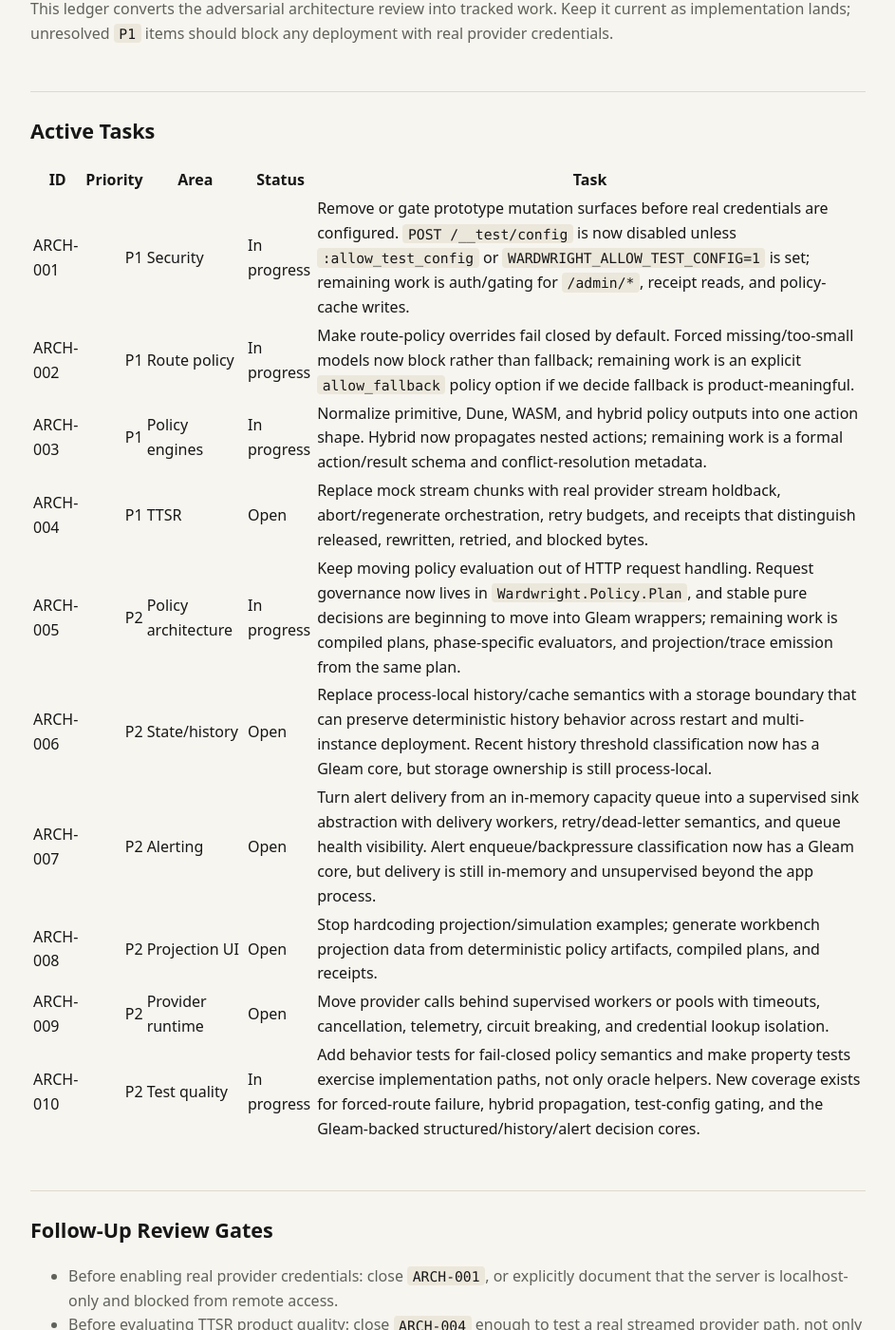
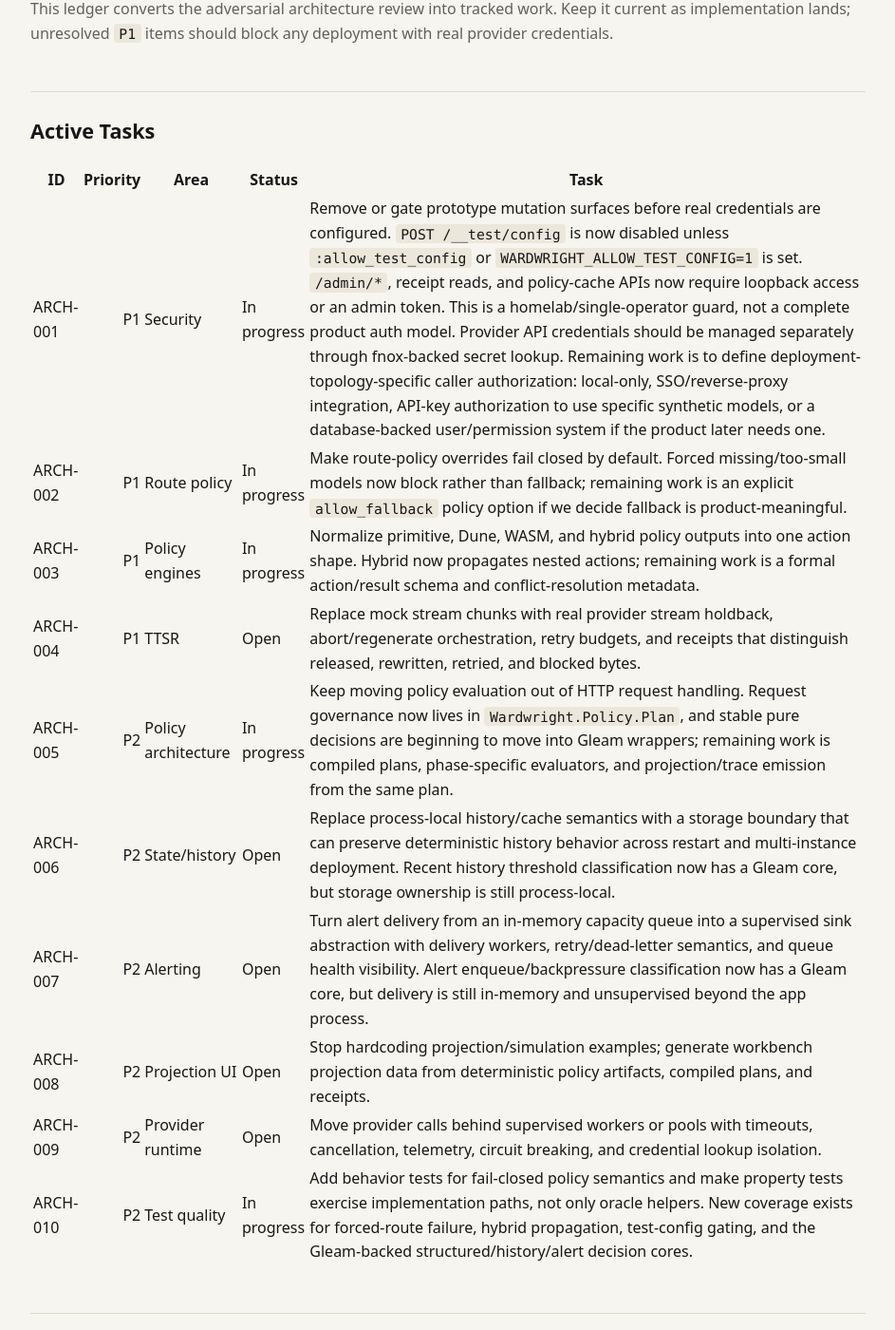
Before and after one commit to bglusman/ingary, a Jekyll site: the page built from docs/architecture-review-tasks.md, in a window 1280 px wide and 1400 px high, scrolled down 272 px. Shown: the whole window at 95% size, without its empty margins (168-1111 px from the left). Built offline with Jekyll 4.4.1, drawn with Linux system fonts in a browser that asks for light colours; some of the changed text lies outside the part shown.

Commit message:
Gate prototype admin surfaces

```diff
--- a/docs/architecture-review-tasks.md
+++ b/docs/architecture-review-tasks.md
@@ -14,7 +14,7 @@ deployment with real provider credentials.
 
 | ID | Priority | Area | Status | Task |
 |---|---:|---|---|---|
-| ARCH-001 | P1 | Security | In progress | Remove or gate prototype mutation surfaces before real credentials are configured. `POST /__test/config` is now disabled unless `:allow_test_config` or `WARDWRIGHT_ALLOW_TEST_CONFIG=1` is set; remaining work is auth/gating for `/admin/*`, receipt reads, and policy-cache writes. |
+| ARCH-001 | P1 | Security | In progress | Remove or gate prototype mutation surfaces before real credentials are configured. `POST /__test/config` is now disabled unless `:allow_test_config` or `WARDWRIGHT_ALLOW_TEST_CONFIG=1` is set. `/admin/*`, receipt reads, and policy-cache APIs now require loopback access or an admin token. This is a homelab/single-operator guard, not a complete product auth model. Provider API credentials should be managed separately through fnox-backed secret lookup. Remaining work is to define deployment-topology-specific caller authorization: local-only, SSO/reverse-proxy integration, API-key authorization to use specific synthetic models, or a database-backed user/permission system if the product later needs one. |
 | ARCH-002 | P1 | Route policy | In progress | Make route-policy overrides fail closed by default. Forced missing/too-small models now block rather than fallback; remaining work is an explicit `allow_fallback` policy option if we decide fallback is product-meaningful. |
 | ARCH-003 | P1 | Policy engines | In progress | Normalize primitive, Dune, WASM, and hybrid policy outputs into one action shape. Hybrid now propagates nested actions; remaining work is a formal action/result schema and conflict-resolution metadata. |
 | ARCH-004 | P1 | TTSR | Open | Replace mock stream chunks with real provider stream holdback, abort/regenerate orchestration, retry budgets, and receipts that distinguish released, rewritten, retried, and blocked bytes. |
@@ -28,7 +28,9 @@ deployment with real provider credentials.
 ## Follow-Up Review Gates
 
 - Before enabling real provider credentials: close `ARCH-001`, or explicitly
-  document that the server is localhost-only and blocked from remote access.
+  document that the server is localhost-only or fronted by a trusted auth/SSO
+  boundary. Do not treat provider credential storage, model-use authorization,
+  and admin/configuration access as the same security problem.
 - Before evaluating TTSR product quality: close `ARCH-004` enough to test a real
   streamed provider path, not only mock chunks.
 - Before building a large policy UI: close enough of `ARCH-003` and `ARCH-005`
```
Also changed, not shown: app/README.md, 2 other files.
